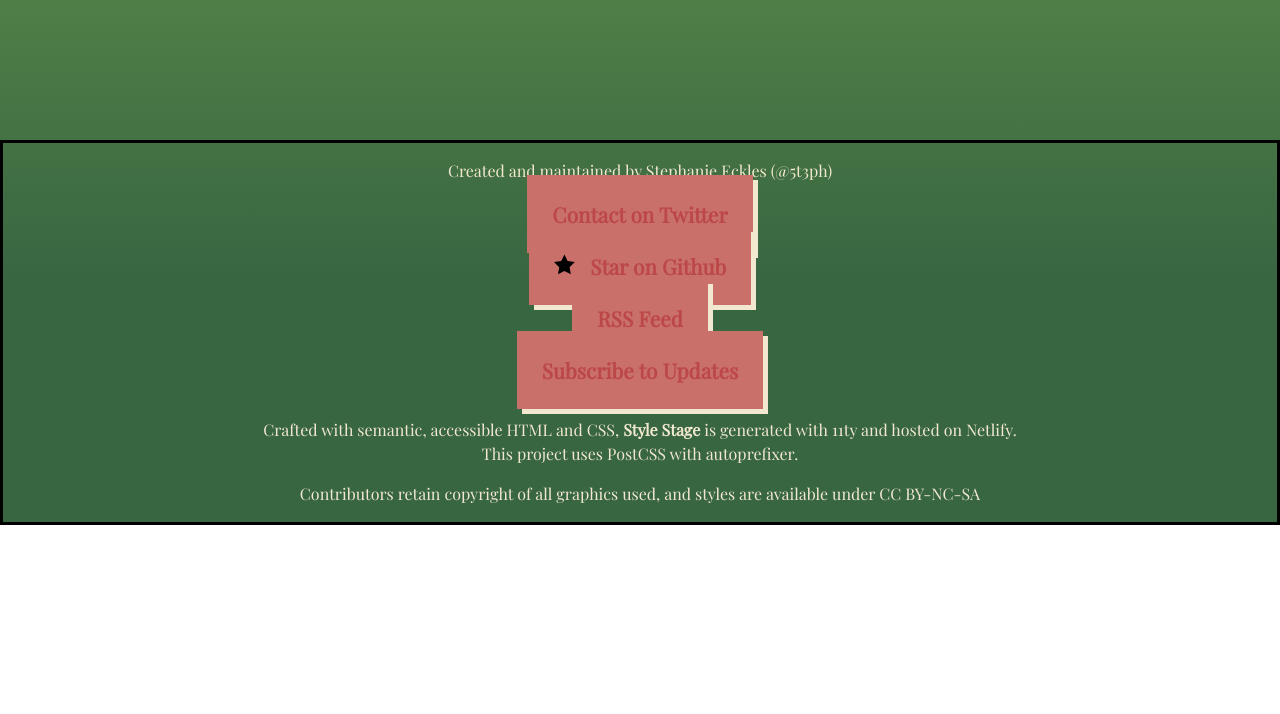
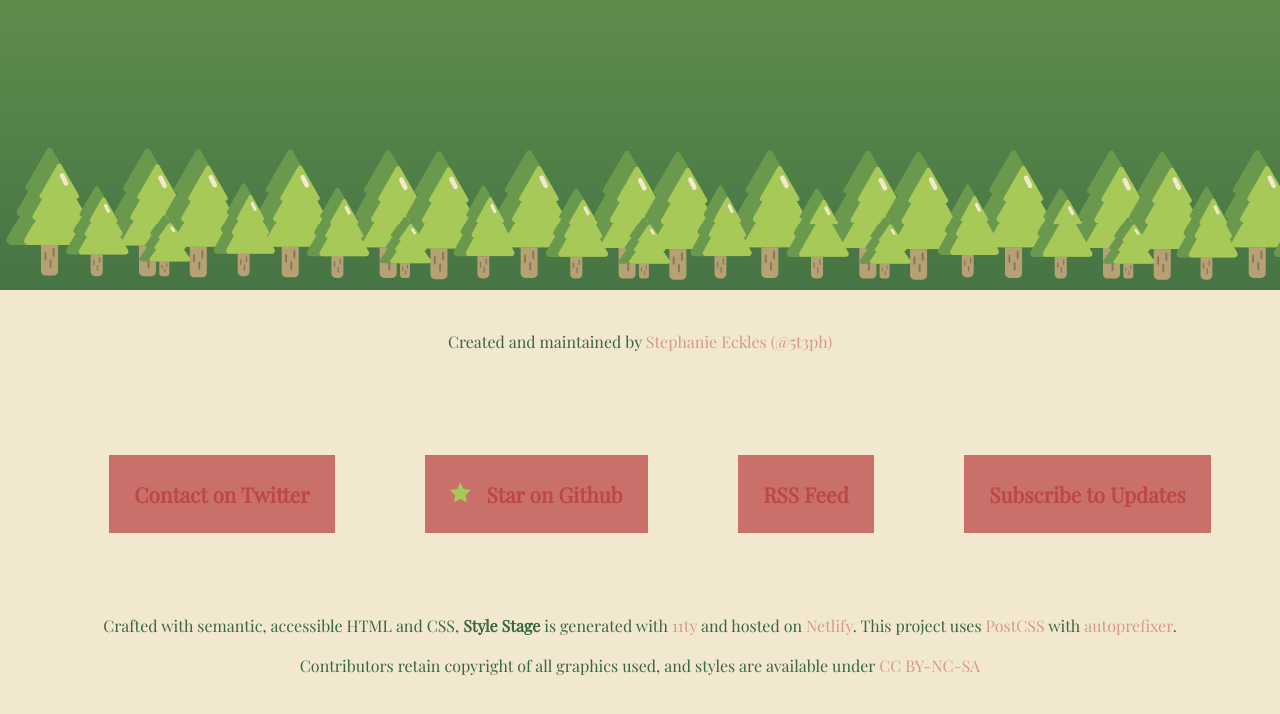
Before and after one commit to libbiethornton/stylestage-wdd331, a website: page public/index.html in a window 1280 px wide. Shown: the part 3593-4307 px from the top of the page. Before the commit the page ends 4118 px from the top, so only its background shows below. Drawn offline with nearby package versions, Linux system fonts and the light colour scheme.

Commit message:
updated footer

```diff
--- a/sass/_featuredStyles.scss
+++ b/sass/_featuredStyles.scss
@@ -10,7 +10,7 @@
     color: $color-cream;
 }
 
-article .container, .page-footer .container, #styles .container {
+article .container, #styles .container {
     width: 100%;
     max-width: 80ch;
     margin-right: auto;
@@ -60,7 +60,7 @@ article .container, .page-footer .container, #styles .container {
     text-decoration: none;
 }
 
-.page-footer ul, .features {
+.features {
     display: grid;
     margin: 0 0 2rem;
     padding: 0;
--- a/sass/_footer.scss
+++ b/sass/_footer.scss
@@ -1,10 +1,14 @@
-.page-footer:before {
-    background-image: url('stylestage-wdd331/tree.svg');
+.page-footer::before {
+    display: block;
+    content: '';
+    background-image: url('/tree-footer.svg');
+    width: 1700px;
+    height: 150px;
+
 }
 
 .page-footer {
-    border: 3px solid black;
-    color: $color-cream;
+    color: $color-darkgreen;
     text-align: center;
     font-family: 'Playfair Display', serif;
     ul li {
@@ -12,10 +16,10 @@
     }
     a {
         text-decoration: none;
-        color: $color-cream;
+        color: $color-lightred;
     }
     a:hover {
-        color: $color-lightred;
+        color: $color-darkred;
     }
 }
 
@@ -31,15 +35,31 @@
     }
 }
 
-.page-footer ul {
-    display: flex;
-    justify-content: space-around;
-    margin-top: 3em;
-    margin-bottom: 3em;
+.page-footer ul{
+    display: block;
 }
 
-.page-footer svg {
+.page-footer ul li{
+    margin-top: 3em;
+    margin-bottom: 2em;
+}
+
+.page-footer .link-github svg {
     width: 1.5em;
     padding-right: .5em;
-    color: $color-darkgreen;
+    fill: $color-lightgreen;
 }
+
+.page-footer .container{
+    background-color: $color-cream;
+    padding: 1.5em;
+}
+
+@media screen and (min-width: 920px ){
+    .page-footer ul{
+        display: flex;
+        justify-content: space-around;
+        margin-top: 3em;
+        margin-bottom: 3em;
+    }
+ }
--- a/sass/contribute.scss
+++ b/sass/contribute.scss
@@ -1,6 +1,4 @@
 
-
-=======
 @import "colors.scss";
 
 
```
Also changed, not shown: public/contribute.css, public/ornament.svg (added), public/style.css, public/tree-footer.svg (added).
